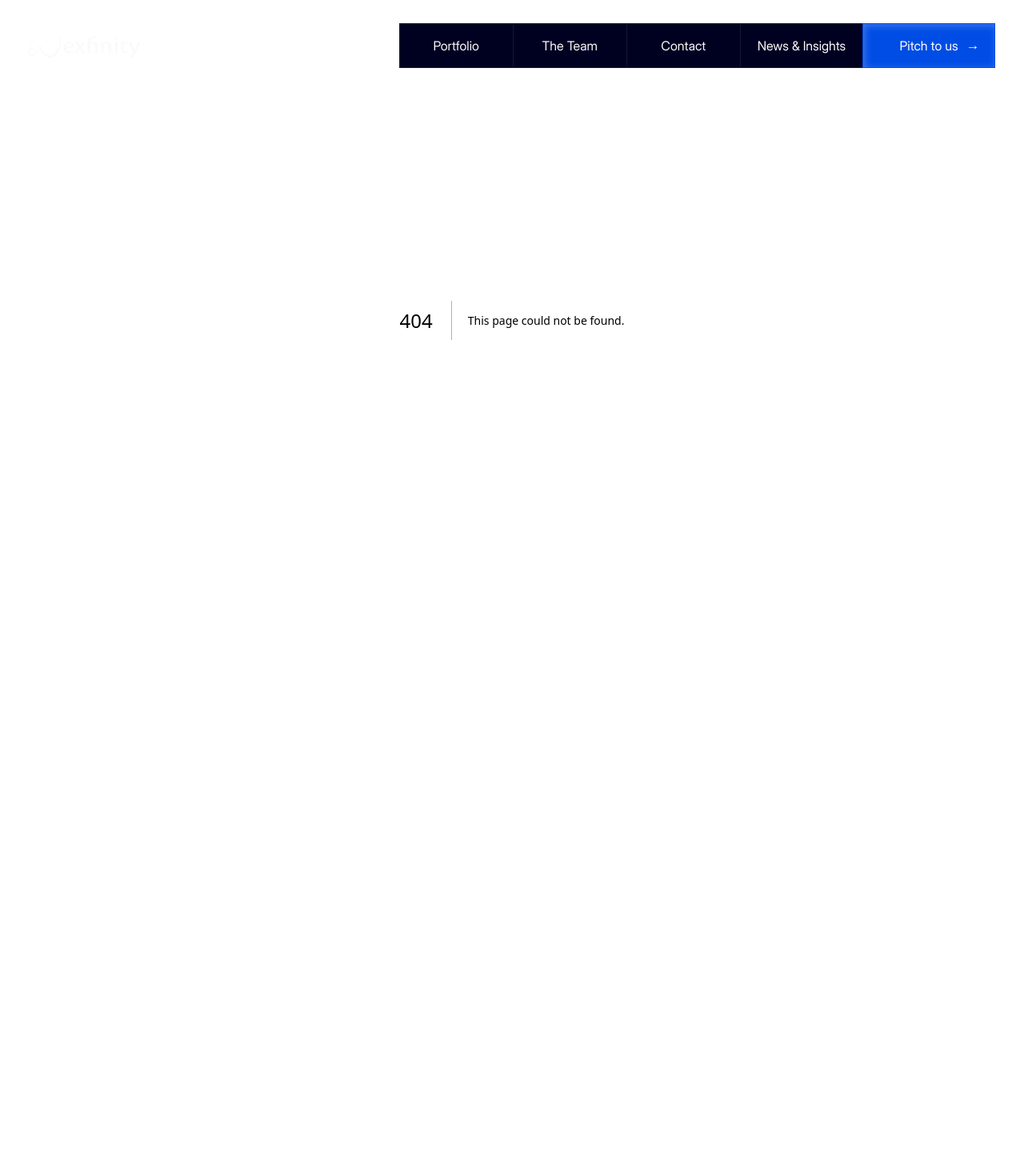
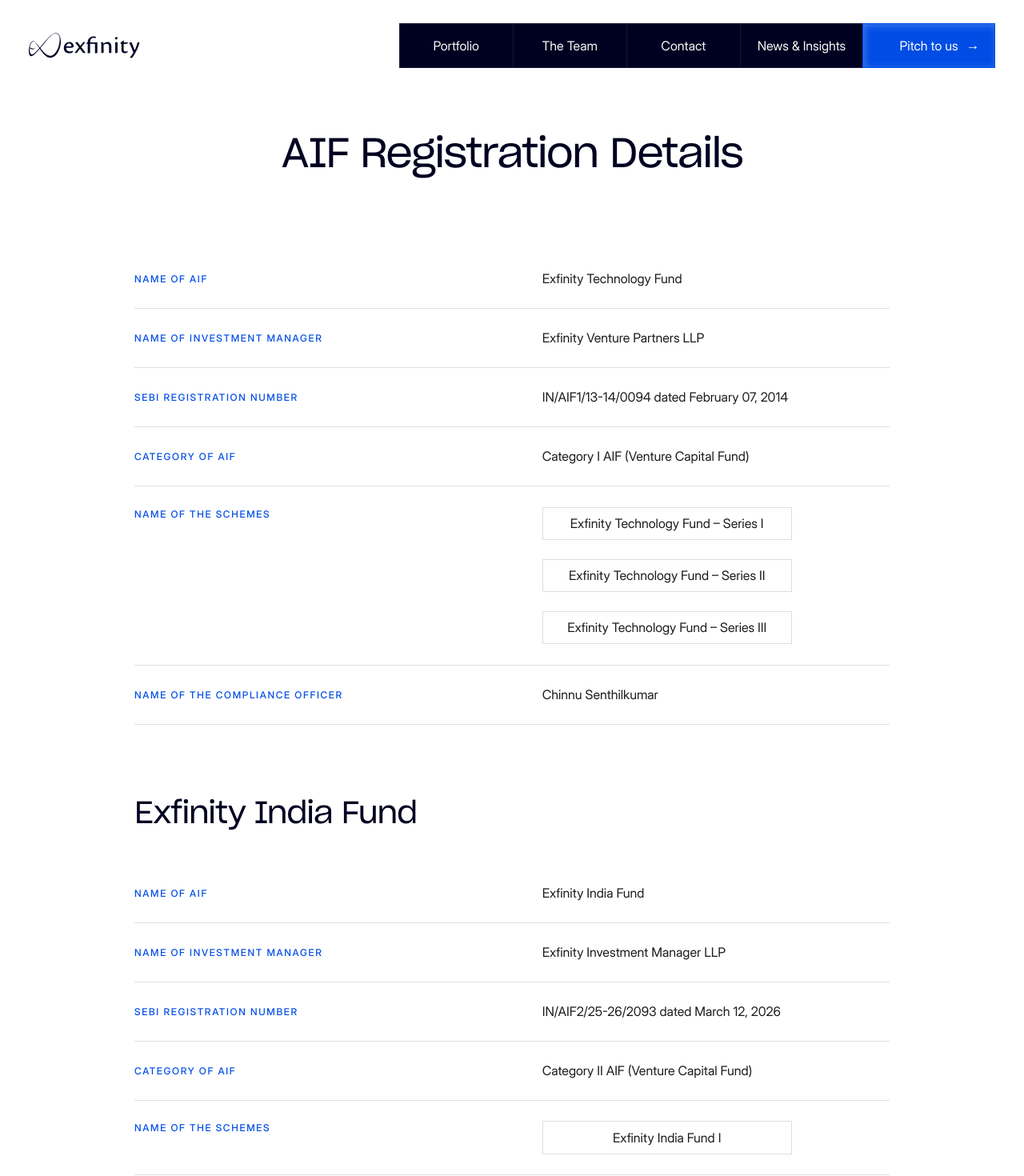
Before and after one commit to Izartstudio/exfinity-ventures, a Next.js app: page /aif-registration-details in a window 1280 px wide. Before the commit this address had no page. Shown: the top 1470 px of the page at 80% size. Before the commit the page ends 800 px from the top, so only its background shows below. Built offline with nearby package versions, Linux system fonts and the light colour scheme.

Commit message:
feat:added avif page and footer links changed

```diff
--- /dev/null
+++ b/app/aif-registration-details/page.tsx
@@ -0,0 +1,55 @@
+import type { Metadata } from "next";
+import { Footer } from "@/components/layout/footer";
+import { PreFooter } from "@/components/sections/pre-footer";
+import { createMetadata } from "@/lib/seo";
+
+export const metadata: Metadata = createMetadata({
+  title: "AIF Registration Details",
+  description: "SEBI registration and scheme details for Exfinity Technology Fund.",
+  path: "/aif-registration-details",
+});
+
+export default function AifRegistrationDetailsPage() {
+  return <>
+    <main>
+      <section className="aif-details" aria-labelledby="aif-details-title">
+        <div className="container">
+          <div className="aif-details-layout">
+            <h1 id="aif-details-title">AIF Registration Details</h1>
+            <dl className="aif-details-list">
+              <div><dt>Name of AIF</dt><dd>Exfinity Technology Fund</dd></div>
+              <div><dt>Name of Investment Manager</dt><dd>Exfinity Venture Partners LLP</dd></div>
+              <div><dt>SEBI registration number</dt><dd>IN/AIF1/13-14/0094 dated February 07, 2014</dd></div>
+              <div><dt>Category of AIF</dt><dd>Category I AIF (Venture Capital Fund)</dd></div>
+              <div className="aif-schemes">
+                <dt>Name of the Schemes</dt>
+                <dd><ol aria-label="AIF schemes">
+                  <li>Exfinity Technology Fund – Series I</li>
+                  <li>Exfinity Technology Fund – Series II</li>
+                  <li>Exfinity Technology Fund – Series III</li>
+                </ol></dd>
+              </div>
+              <div><dt>Name of the Compliance Officer</dt><dd>Chinnu Senthilkumar</dd></div>
+            </dl>
+
+            <h2 className="aif-fund-title">Exfinity India Fund</h2>
+            <dl className="aif-details-list aif-details-list-secondary">
+              <div><dt>Name of AIF</dt><dd>Exfinity India Fund</dd></div>
+              <div><dt>Name of Investment Manager</dt><dd>Exfinity Investment Manager LLP</dd></div>
+              <div><dt>SEBI registration number</dt><dd>IN/AIF2/25-26/2093 dated March 12, 2026</dd></div>
+              <div><dt>Category of AIF</dt><dd>Category II AIF (Venture Capital Fund)</dd></div>
+              <div className="aif-schemes">
+                <dt>Name of the Schemes</dt>
+                <dd><ol aria-label="Exfinity India Fund schemes">
+                  <li>Exfinity India Fund I</li>
+                </ol></dd>
+              </div>
+            </dl>
+          </div>
+        </div>
+      </section>
+      <PreFooter />
+    </main>
+    <Footer />
+  </>;
+}
--- a/app/globals.css
+++ b/app/globals.css
@@ -78,6 +78,19 @@
 .contact-faq-panel > div { min-height:0; overflow:hidden; font-family:var(--font-inter-display-regular),Arial,sans-serif; font-size:1rem; font-weight:400; line-height:1.55; }
 .contact-faq-item.is-open .contact-faq-panel { grid-template-rows:1fr; opacity:1; }
 .contact-faq-item.is-open .contact-faq-panel > div { padding:0 2rem 1.6rem 0; }
+
+.aif-details { padding-block:clamp(10rem,13vw,12.5rem) clamp(6rem,9vw,8rem); background:#fff; color:#000021; }
+.aif-details-layout { width:min(59rem,100%); margin-inline:auto; }
+.aif-details h1 { margin:0; font-size:clamp(2.75rem,4vw,3.5rem); font-weight:400; letter-spacing:-.035em; line-height:1.1; text-align:center; }
+.aif-details-list { margin:clamp(5rem,7vw,6.5rem) 0 0; border-top:0; }
+.aif-details-list > div { display:grid; grid-template-columns:minmax(18rem,1.1fr) minmax(18rem,1fr); gap:2rem; min-height:74px; align-items:center; padding:1.35rem 0; border-bottom:1px solid #e1e1e1; }
+.aif-details-list dt { color:#004de5; font-family:var(--font-inter-display-nav),Arial,sans-serif; font-size:.75rem; font-weight:500; letter-spacing:.14em; line-height:1.45; text-transform:uppercase; }
+.aif-details-list dd { margin:0; color:#1a1a1a; font-family:var(--font-inter-display-regular),Arial,sans-serif; font-size:1rem; line-height:1.55; }
+.aif-details-list ol { display:grid; width:min(19.5rem,100%); gap:1.5rem; margin:0; padding:0; list-style:none; }
+.aif-details-list li { display:flex; min-height:36px; align-items:center; justify-content:center; padding:.45rem 1rem; border:1px solid #dedede; text-align:center; }
+.aif-details-list .aif-schemes { align-items:start; padding-block:1.6rem; }
+.aif-fund-title { margin:clamp(5rem,7vw,7rem) 0 0; color:#000021; font-size:clamp(2rem,3vw,2.75rem); font-weight:400; letter-spacing:-.03em; line-height:1.15; }
+.aif-details-list-secondary { margin-top:2.5rem; }
 .contact-faq-panel ul { margin:.1rem 0 0; padding-left:1.25rem; }
 .contact-faq-panel a { color:#075dff; font-weight:600; text-decoration:underline; text-underline-offset:.15em; }
 
@@ -548,6 +561,13 @@
   .contact-faq-item > button { min-height:60px; padding-right:.25rem; font-size:1.125rem; line-height:1.35; }
   .contact-faq-panel > div { font-size:.85rem; }
   .contact-faq-item.is-open .contact-faq-panel > div { padding-right:.25rem; }
+  .aif-details { padding-block:8rem 5rem; }
+  .aif-details h1 { font-size:clamp(2.35rem,11vw,3.25rem); }
+  .aif-details-list { margin-top:4rem; }
+  .aif-details-list > div { grid-template-columns:1fr; gap:.75rem; padding:1.35rem 0; }
+  .aif-details-list ol { width:100%; gap:.75rem; }
+  .aif-fund-title { margin-top:4rem; }
+  .aif-details-list-secondary { margin-top:2rem; }
   .team-directory { padding-block:3.5rem 5rem; }
   .team-tabs { margin-top:3.5rem; }
   .team-tabs button { min-height:58px; padding:.65rem .75rem; font-size:.82rem; line-height:1.25; }
--- a/app/sitemap.ts
+++ b/app/sitemap.ts
@@ -10,6 +10,7 @@
     { url: `${siteUrl}/team`, changeFrequency: "monthly", priority: 0.8 },
     { url: `${siteUrl}/news`, changeFrequency: "weekly", priority: 0.9 },
     { url: `${siteUrl}/contact`, changeFrequency: "yearly", priority: 0.7 },
+    { url: `${siteUrl}/aif-registration-details`, changeFrequency: "yearly", priority: 0.5 },
   ];
 
   const articleRoutes: MetadataRoute.Sitemap = articles.map((article) => ({
--- a/components/layout/footer.tsx
+++ b/components/layout/footer.tsx
@@ -8,7 +8,6 @@
   {
     title: "Quick Links",
     links: [
-      { label: "For Founders", href: "/contact" },
       { label: "The Team", href: "/team" },
       { label: "Portfolio", href: "/portfolio" },
     ],
@@ -23,9 +22,7 @@
   {
     title: "Legal",
     links: [
-      { label: "Terms & Conditions", href: "/" },
-      { label: "Privacy Policy", href: "/" },
-      { label: "AIF Registration Details", href: "/" },
+      { label: "AIF Registration Details", href: "/aif-registration-details" },
     ],
   },
 ] as const;
--- a/components/layout/navbar.tsx
+++ b/components/layout/navbar.tsx
@@ -24,20 +24,20 @@
   ".portfolio-section",
   ".article-hero",
   ".article-body",
+  ".aif-details",
+  ".pre-footer",
+  ".site-footer",
+  ".research-modal",
 ].join(",");
 
 export function Navbar({ theme }: { theme?: "dark" | "light" | "split" }) {
   const pathname = usePathname();
-  const effectiveTheme = theme ?? (pathname.startsWith("/news/") ? "light" : pathname.startsWith("/portfolio/") ? "split" : "dark");
+  const effectiveTheme = theme ?? (pathname.startsWith("/news/") || pathname === "/aif-registration-details" ? "light" : pathname.startsWith("/portfolio/") ? "split" : "dark");
   const [menuOpen, setMenuOpen] = useState(false);
-  const [logoVisible, setLogoVisible] = useState(true);
   const [useDarkLogo, setUseDarkLogo] = useState(effectiveTheme === "light");
-  const previousScroll = useRef(0);
   const frame = useRef<number | null>(null);
 
   useEffect(() => {
-    previousScroll.current = window.scrollY;
-
     const updateLogoTone = () => {
       const brand = document.querySelector<HTMLElement>(".brand");
       const bounds = brand?.getBoundingClientRect();
@@ -55,15 +55,7 @@
     const onScroll = () => {
       if (frame.current !== null) return;
       frame.current = window.requestAnimationFrame(() => {
-        const currentScroll = window.scrollY;
-        const delta = currentScroll - previousScroll.current;
-
-        if (currentScroll < 24 || delta < -6) setLogoVisible(true);
-        else if (delta > 6) setLogoVisible(false);
-
         updateLogoTone();
-
-        previousScroll.current = currentScroll;
         frame.current = null;
       });
     };
@@ -100,7 +92,7 @@
   return (
     <header className={`site-header site-header-${effectiveTheme}${menuOpen ? " is-menu-open" : ""}`}>
       <nav className="navbar container" aria-label="Primary navigation">
-        <Link className={`brand${logoVisible || menuOpen ? "" : " is-hidden"}`} href="/" aria-label="Exfinity home" onClick={closeMenu}>
+        <Link className="brand" href="/" aria-label="Exfinity home" onClick={closeMenu}>
           <Image className={`brand-logo brand-logo-light${darkLogoActive ? " is-inactive" : ""}`} src="/brand/exfinity-logo.svg" alt="" width={203} height={47} priority />
           <Image className={`brand-logo brand-logo-dark${darkLogoActive ? " is-active" : ""}`} src="/brand/exfinity-logo-dark.svg" alt="" width={203} height={47} priority />
         </Link>
--- a/components/sections/contact-faqs.tsx
+++ b/components/sections/contact-faqs.tsx
@@ -6,8 +6,28 @@
 
 const faqs: Faq[] = [
   {
+    question: "What kind of sectors does Exfinity invest in?",
+    answer: <>Three themes: AI-Powered Software (applied AI across applications, governance and silicon, plus cybersecurity); DeepTech (semiconductors and computing including quantum and photonics, energy and materials, space tech, and selective shorter-cycle life sciences); and B2B Platforms (fintech, health tech, B2B marketplaces).</>,
+  },
+  {
+    question: "When is the right time to get in touch?",
+    answer: <>We typically invest at the Seed and Series A stages, but it&apos;s never too early to reach out. We like to brainstorm with entrepreneurs and aspiring founders, and build relationships well before we invest.</>,
+  },
+  {
+    question: "What are your typical cheque sizes?",
+    answer: <>We typically invest between $0.5 Million and $4 Million, depending on the opportunity and round.</>,
+  },
+  {
+    question: "Do you lead/co-lead/participate in a round with other investors?",
+    answer: <>Yes. We are open to leading, co-leading or participating alongside other investors, depending on the structure and requirements of the round.</>,
+  },
+  {
+    question: "How do I get in touch?",
+    answer: <>You can email us at <a href="mailto:info@exfinityventures.com">info@exfinityventures.com</a>, or reach out directly to any member of our team.</>,
+  },
+  {
     question: "What does Exfinity invest in?",
-    answer: <>Early-stage (Seed to Series A) B2B startups building around Deep-Technology, AI Native softwares, and B2B Platforms. Our focus includes semiconductors, AI and computing hardware, physical AI &amp; robotics, cybersecurity, AI-native software &amp; vertical AI, and scalable enterprise platforms. We back founders building from India for global enterprises.</>,
+    answer: <>Early-stage Deep Technology, AI Native, and B2B Platforms. Our focus includes semiconductors, AI and computing hardware, physical AI and robotics, cybersecurity, AI-native software, and scalable enterprise platforms. We back founders of Indian origin across Bengaluru, the Bay Area, and Singapore, investing in companies incorporated in all three. Most of our companies engineer in India and sell globally.</>,
   },
   {
     question: "What stage and cheque size?",
@@ -15,27 +35,23 @@
   },
   {
     question: "Do you only invest in Indian companies?",
-    answer: <>No. We invest in companies incorporated in India, the US, and Singapore. Our focus is founders of Indian origin building for global markets, supported by partners across all three geographies.</>,
+    answer: <>No. The focus is companies that build their product and technology in India while selling into both Indian and global markets. Some portfolio entities are domiciled offshore with Indian engineering bases.</>,
   },
   {
     question: "Do you invest in single-founder companies?",
-    answer: <>No. We look for founding teams with at least two co-founders who together cover the technical and commercial sides of the business. Having said that, we have also seen exceptional cases.</>,
+    answer: <>No. We look for founding teams with at least two co-founders who together cover the technical and commercial sides of the business.</>,
   },
   {
     question: "What do you offer beyond capital?",
-    answer: <ul><li>Warm CXO introductions that convert into first pilots/ customers.</li><li>We help in hiring the first core team members; critical for company building</li><li>We connect the portfolio with our VC and CVC network for uprounds and strategic investments</li><li>Provide insights on the competitor landscape and macro trends</li><li>Alongside a partner who sits on the Board, a senior team member is assigned to help the company at every stage (beyond board meetings).</li></ul>,
+    answer: <>Operator-led, hands-on support at the Investment Manager&apos;s own expense: enterprise customer introductions, senior leadership hiring, go-to-market and product strategy, governance and finance-function build-out with mandatory external audits, follow-on and growth capital introductions, and exit preparation including early acquirer mapping.</>,
   },
   {
     question: "What do you look for?",
-    answer: <>We look for complementary founding teams combining product depth with market focus, backed by early signals: a POC, a first customer, or an enterprise partnership.</>,
-  },
-  {
-    question: "Do we invest in consumer tech and D2C Brands?",
-    answer: <>No we do not invest in any consumer tech or D2C brands, we invest only in B2B &amp; Enterprise technologies</>,
+    answer: <>A technical founding team, defensible IP, a clear global market, and the ambition to build a category leader. Revenue at seed helps, though it is optional.</>,
   },
   {
     question: "How do I pitch?",
-    answer: <>Send your deck, demo, or data room to <a href="mailto:info@exfinityventures.com">info@exfinityventures.com.</a></>,
+    answer: <>Send your deck, demo, or data room to <a href="mailto:info@exfinityventures.com">info@exfinityventures.com</a>.</>,
   },
 ];
 
--- a/components/sections/portfolio-wall.tsx
+++ b/components/sections/portfolio-wall.tsx
@@ -6,6 +6,32 @@
 import { fallbackPortfolioWall, type PortfolioCompany, type PortfolioWallData } from "@/content/portfolio";
 
 type FilterKey = "fund" | "sector" | "status";
+type PortfolioTheme = "Deep Tech" | "AI Native" | "B2B";
+
+const portfolioThemes: PortfolioTheme[] = ["Deep Tech", "AI Native", "B2B"];
+const themeByCompanyId: Record<string, PortfolioTheme> = {
+  ati: "Deep Tech",
+  maieutic: "Deep Tech",
+  chara: "Deep Tech",
+  log9: "Deep Tech",
+  "raga-ai": "AI Native",
+  awiros: "AI Native",
+  cloudsek: "AI Native",
+  moengage: "AI Native",
+  pixis: "AI Native",
+  "neural-garage": "AI Native",
+  eccentric: "AI Native",
+  qritive: "B2B",
+};
+
+function getPortfolioTheme(company: PortfolioCompany): PortfolioTheme {
+  if (themeByCompanyId[company.id]) return themeByCompanyId[company.id];
+
+  const sector = company.sector.toLowerCase();
+  if (/deep|robot|semiconductor|battery|ev tech|aerospace|material|manufactur|energy|climate|defence|life science/.test(sector)) return "Deep Tech";
+  if (/ai|saas|cyber|marketing tech|ops|generative|machine learning/.test(sector)) return "AI Native";
+  return "B2B";
+}
 
 function FilterSelect({ label, value, options, onChange }: { label: string; value: string; options: string[]; onChange: (value: string) => void }) {
   return <label className="portfolio-filter">
@@ -37,12 +63,12 @@
   const [filters, setFilters] = useState<Record<FilterKey, string>>({ fund: "", sector: "", status: "" });
   const options = useMemo(() => ({
     fund: [...new Set(companies.map((company) => company.fund))],
-    sector: [...new Set(companies.map((company) => company.sector))].sort(),
+    sector: portfolioThemes,
     status: [...new Set(companies.map((company) => company.status))],
   }), [companies]);
   const filtered = companies.filter((company) =>
     (!filters.fund || company.fund === filters.fund) &&
-    (!filters.sector || company.sector === filters.sector) &&
+    (!filters.sector || getPortfolioTheme(company) === filters.sector) &&
     (!filters.status || company.status === filters.status),
   );
   const update = (key: FilterKey) => (value: string) => setFilters((current) => ({ ...current, [key]: value }));
--- a/components/sections/team-directory.tsx
+++ b/components/sections/team-directory.tsx
@@ -24,7 +24,7 @@
 const teamDirectoryContent: TeamDirectoryContent = {
   partnersTitle: "Partners & IC Members",
   foundersTitle: "Founders & Advisors",
-  investmentTitle: "Investment Team",
+  investmentTitle: "Team",
   partners: [
     { name: "Balakrishnan V", role: "General Partner & IC Member", region: "Silicon Valley & India", image: "/team/partners/balakrishnan-v.jpg", funds: "I, II, III" },
     { name: "Chinnu Senthilkumar", role: "General Partner & IC Member", region: "Silicon Valley & India", image: "/team/partners/chinnu-senthilkumar.jpg" },
--- a/next.config.ts
+++ b/next.config.ts
@@ -9,8 +9,7 @@
       { source: "/about-us", destination: "/team", permanent: true },
       { source: "/legacy", destination: "/", permanent: true },
       { source: "/fund-iv", destination: "/news/fund-four", permanent: true },
-      { source: "/aif-registration", destination: "/", permanent: true },
-      { source: "/aif-registration-details", destination: "/", permanent: true },
+      { source: "/aif-registration", destination: "/aif-registration-details", permanent: true },
       { source: "/terms", destination: "/", permanent: true },
       { source: "/privacy", destination: "/", permanent: true },
       { source: "/media/exfinity-inside-india-2026-danish-delegation", destination: "/news/inside-india-2026", permanent: true },
```
